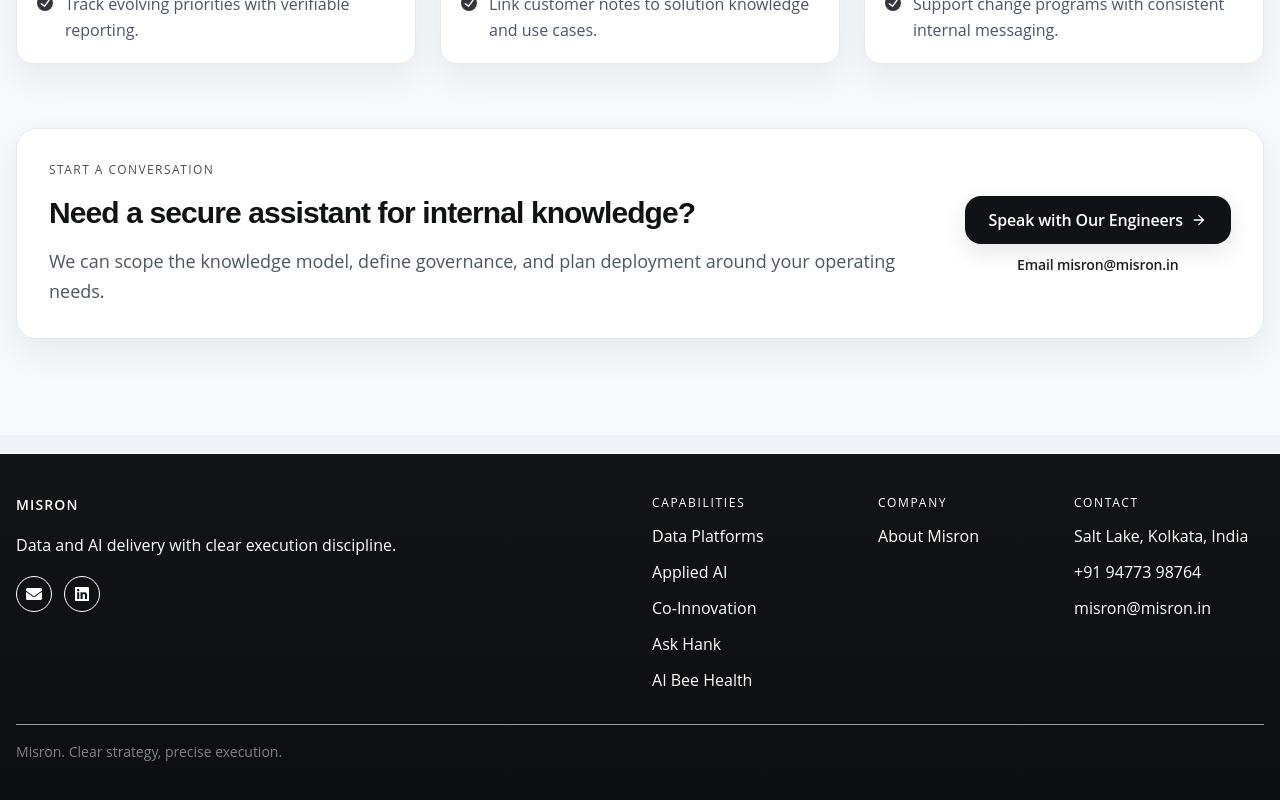
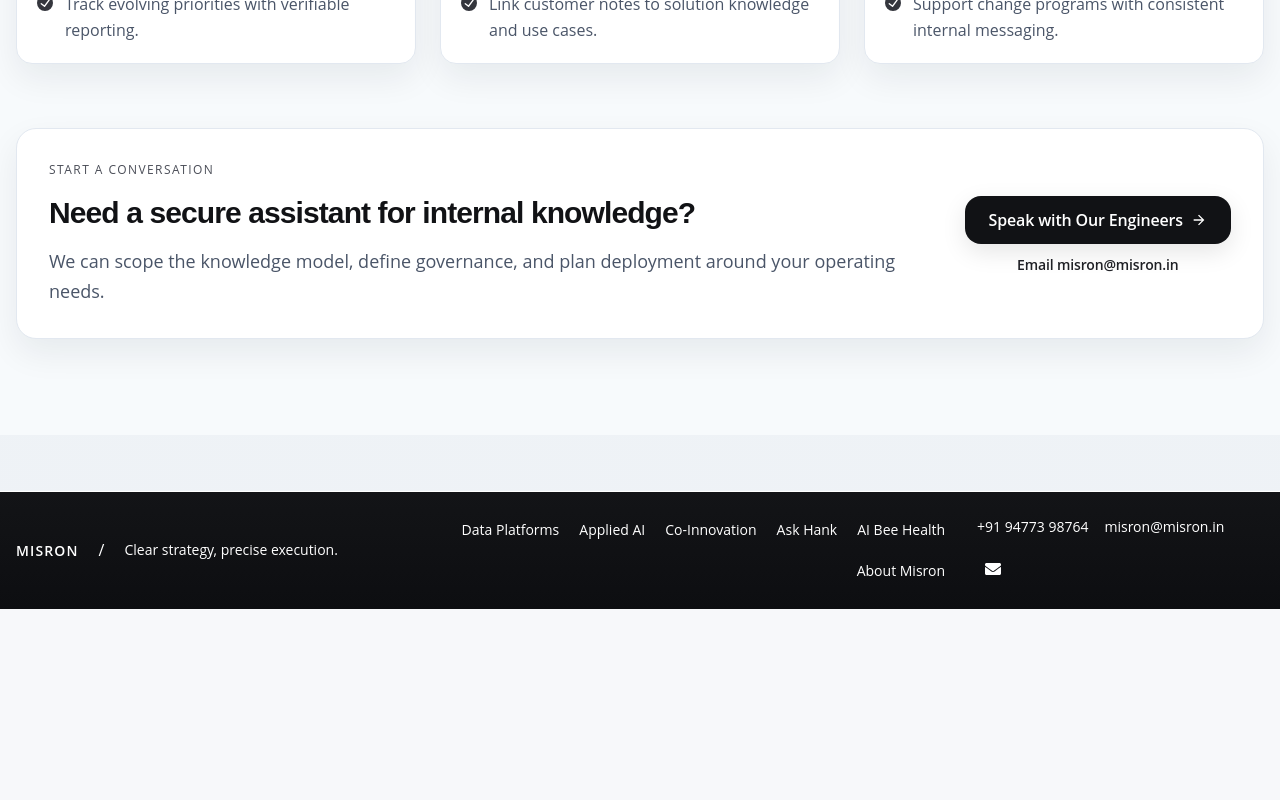
Before and after one commit to ambarishg/misron, a React (Vite) app: page /searchassistant in a window 1280 px wide. Shown: the part 2522-3322 px from the top of the page. After the commit the page ends 3131 px from the top, so only its background shows below. Built offline with nearby package versions, Linux system fonts and the light colour scheme.

Commit message:
UX changes

```diff
--- a/src/components/Footer.jsx
+++ b/src/components/Footer.jsx
@@ -1,17 +1,14 @@
 import {
   Box,
   Container,
-  Divider,
   HStack,
   Icon,
   Link,
-  Stack,
   Text,
-  VStack,
   useColorModeValue,
 } from "@chakra-ui/react";
 import { Link as RouterLink } from "react-router-dom";
-import { FaEnvelope, FaLinkedin } from "react-icons/fa";
+import { FaEnvelope } from "react-icons/fa";
 
 const capabilityLinks = [
   { label: "Data Platforms", to: "/services" },
@@ -27,115 +24,83 @@
   const bg = useColorModeValue("linear-gradient(180deg, #131417 0%, #0d0e11 100%)", "gray.900");
   const muted = useColorModeValue("whiteAlpha.720", "whiteAlpha.720");
   const hover = useColorModeValue("white", "white");
-  const subtle = useColorModeValue("whiteAlpha.540", "whiteAlpha.540");
   const borderColor = useColorModeValue("whiteAlpha.140", "whiteAlpha.140");
+  const allLinks = [...capabilityLinks, ...companyLinks];
 
   return (
-    <Box bg={bg} color="white" mt={18} borderTop="1px solid" borderColor={borderColor}>
-      <Container maxW="container.xl" py={{ base: 8, md: 10 }}>
-        <Stack
-          direction={{ base: "column", lg: "row" }}
-          spacing={{ base: 8, lg: 10 }}
-          justify="space-between"
-          align={{ base: "stretch", lg: "start" }}
+    <Box bg={bg} color="white" mt={14} borderTop="1px solid" borderColor={borderColor}>
+      <Container maxW="container.xl" py={{ base: 5, md: 6 }}>
+        <Box
+          display="flex"
+          flexDirection={{ base: "column", lg: "row" }}
+          alignItems={{ base: "flex-start", lg: "center" }}
+          justifyContent="space-between"
+          gap={{ base: 4, lg: 8 }}
         >
-          <VStack align="start" spacing={4} maxW="sm">
-            <Text fontSize="sm" fontWeight="semibold" letterSpacing="0.08em" textTransform="uppercase">
-              Misron
-            </Text>
-            <Text color={muted} lineHeight="1.8">
-              Data and AI delivery with clear execution discipline.
-            </Text>
-            <HStack spacing={3}>
+          <Box minW={{ lg: "260px" }}>
+            <HStack spacing={5} align="center" flexWrap="wrap">
+              <Text fontSize="sm" fontWeight="semibold" letterSpacing="0.08em" textTransform="uppercase">
+                Misron
+              </Text>
+              <Text color="whiteAlpha.580" display={{ base: "none", md: "block" }}>
+                /
+              </Text>
+              <Text color={muted} fontSize="sm" lineHeight="1.6">
+                Clear strategy, precise execution.
+              </Text>
+            </HStack>
+          </Box>
+
+          <Box
+            flex={1}
+            display="flex"
+            flexDirection={{ base: "column", xl: "row" }}
+            alignItems={{ base: "flex-start", xl: "center" }}
+            justifyContent="flex-end"
+            gap={{ base: 3, xl: 8 }}
+          >
+            <HStack
+              as="nav"
+              spacing={{ base: 3, md: 5 }}
+              flexWrap="wrap"
+              justify={{ xl: "flex-end" }}
+              align="center"
+            >
+              {allLinks.map((item) => (
+                <Link
+                  key={item.label}
+                  as={RouterLink}
+                  to={item.to}
+                  color={muted}
+                  fontSize="sm"
+                  _hover={{ color: hover }}
+                >
+                  {item.label}
+                </Link>
+              ))}
+            </HStack>
+
+            <HStack spacing={4} flexWrap="wrap" align="center">
+              <Link href="tel:+919477398764" color={muted} fontSize="sm" _hover={{ color: hover }}>
+                +91 94773 98764
+              </Link>
+              <Link href="mailto:misron@misron.in" color={muted} fontSize="sm" _hover={{ color: hover }}>
+                misron@misron.in
+              </Link>
               <Link
                 href="mailto:misron@misron.in"
                 display="inline-flex"
                 alignItems="center"
                 justifyContent="center"
-                w={9}
-                h={9}
-                borderRadius="full"
-                border="1px solid"
-                borderColor="whiteAlpha.140"
+                w={8}
+                h={8}
                 color={muted}
-                _hover={{ color: hover, borderColor: "whiteAlpha.260", bg: "whiteAlpha.080" }}
+                _hover={{ color: hover }}
               >
                 <Icon as={FaEnvelope} boxSize={4} />
               </Link>
-              <Link
-                href="https://www.linkedin.com"
-                isExternal
-                display="inline-flex"
-                alignItems="center"
-                justifyContent="center"
-                w={9}
-                h={9}
-                borderRadius="full"
-                border="1px solid"
-                borderColor="whiteAlpha.140"
-                color={muted}
-                _hover={{ color: hover, borderColor: "whiteAlpha.260", bg: "whiteAlpha.080" }}
-              >
-                <Icon as={FaLinkedin} boxSize={4} />
-              </Link>
             </HStack>
-          </VStack>
-
-          <Stack
-            direction={{ base: "column", sm: "row" }}
-            spacing={{ base: 8, sm: 12, lg: 14 }}
-            flex={1}
-            justify={{ lg: "flex-end" }}
-          >
-            <VStack align="start" spacing={3} minW={{ sm: "170px" }}>
-              <Text fontSize="xs" textTransform="uppercase" letterSpacing="0.14em" color={subtle}>
-                Capabilities
-              </Text>
-              {capabilityLinks.map((item) => (
-                <Link key={item.label} as={RouterLink} to={item.to} color={muted} _hover={{ color: hover }}>
-                  {item.label}
-                </Link>
-              ))}
-            </VStack>
-
-            <VStack align="start" spacing={3} minW={{ sm: "140px" }}>
-              <Text fontSize="xs" textTransform="uppercase" letterSpacing="0.14em" color={subtle}>
-                Company
-              </Text>
-              {companyLinks.map((item) => (
-                <Link key={item.label} as={RouterLink} to={item.to} color={muted} _hover={{ color: hover }}>
-                  {item.label}
-                </Link>
-              ))}
-            </VStack>
-
-            <VStack align="start" spacing={3} minW={{ sm: "190px" }}>
-              <Text fontSize="xs" textTransform="uppercase" letterSpacing="0.14em" color={subtle}>
-                Contact
-              </Text>
-              <Text color={muted}>Salt Lake, Kolkata, India</Text>
-              <Link href="tel:+919477398764" color={muted} _hover={{ color: hover }}>
-                +91 94773 98764
-              </Link>
-              <Link href="mailto:misron@misron.in" color={muted} _hover={{ color: hover }}>
-                misron@misron.in
-              </Link>
-            </VStack>
-          </Stack>
-        </Stack>
-
-        <Divider mt={{ base: 7, md: 8 }} borderColor="whiteAlpha.120" />
-        <Box pt={4}>
-          <Stack
-            direction={{ base: "column", md: "row" }}
-            spacing={{ base: 2, md: 6 }}
-            justify="space-between"
-            align={{ base: "start", md: "center" }}
-          >
-            <Text color="whiteAlpha.600" fontSize="sm">
-              Misron. Clear strategy, precise execution.
-            </Text>
-          </Stack>
+          </Box>
         </Box>
       </Container>
     </Box>
```
Also changed, not shown: 1 other file (tests, documents, lock files or other folders).
